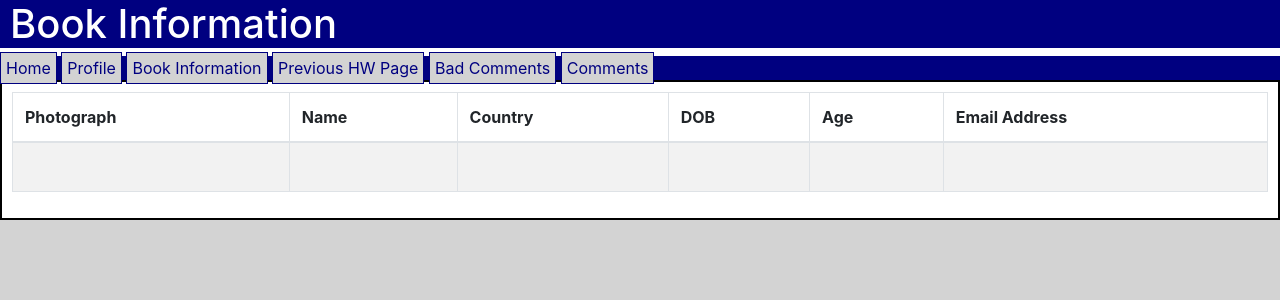
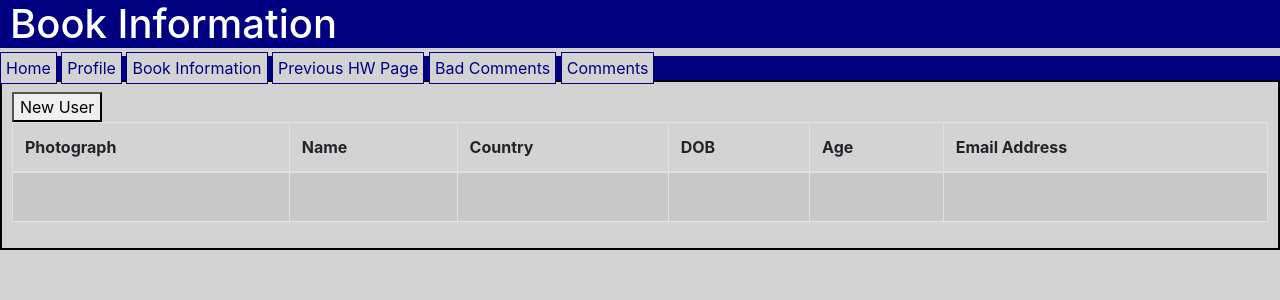
Before and after one commit to iu-msis/2-simple-docker-js-benkell698, a PHP site: page /public/old.html in a window 1280 px wide. Shown: the top 300 px of the page. Run offline with PHP 8.4, Linux system fonts and the light colour scheme.

Commit message:
minor updates
minor grammar update in site.css, and i have no idea what updated in old.html, but that file is ignored so it's ok I guess?

```diff
--- a/app/public/css/site.css
+++ b/app/public/css/site.css
@@ -1,4 +1,5 @@
-html {
+html,
+body {
   background-color: lightgray;
   text-color: black;
 }
--- a/app/public/old.html
+++ b/app/public/old.html
@@ -38,9 +38,9 @@
               <td><a href="mailto:{{userEmail}}">{{userEmail}}</a></td>
             </tr>
         </tbody>
-        <!-- <form v-on:submit.prevent="fetchUser">
+        <form v-on:submit.prevent="fetchUser">
           <button>New User</button>
-        </form> -->
+        </form>
         </table>
       </div>
     <script src="https://code.jquery.com/jquery-3.5.1.slim.min.js" integrity="sha384-DfXdz2htPH0lsSSs5nCTpuj/zy4C+OGpamoFVy38MVBnE+IbbVYUew+OrCXaRkfj" crossorigin="anonymous"></script>
```
